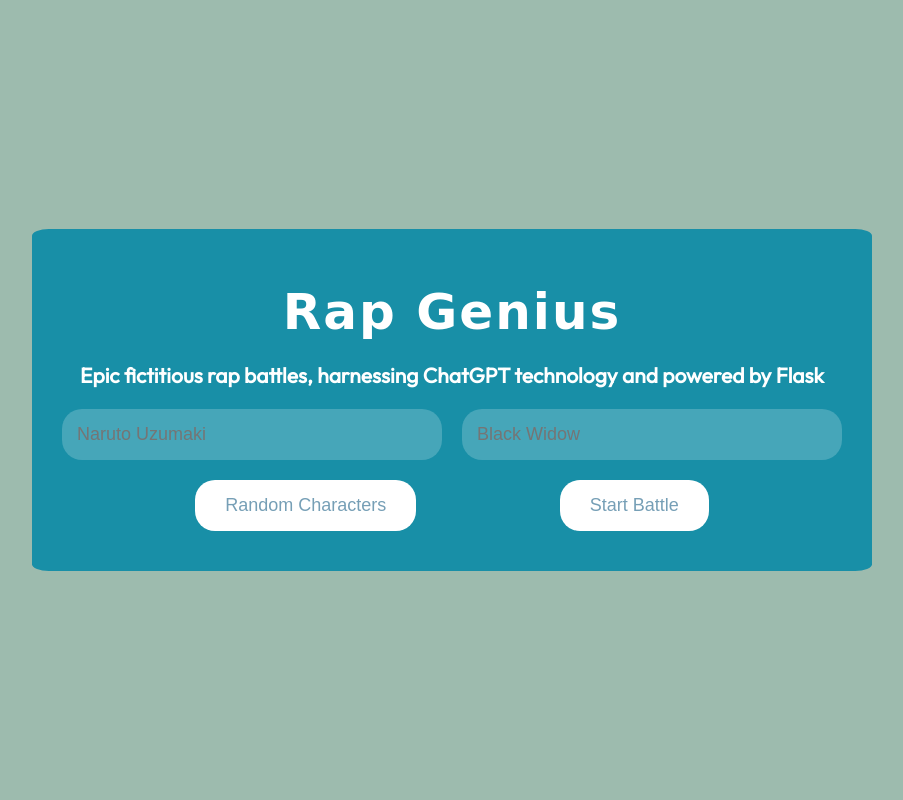
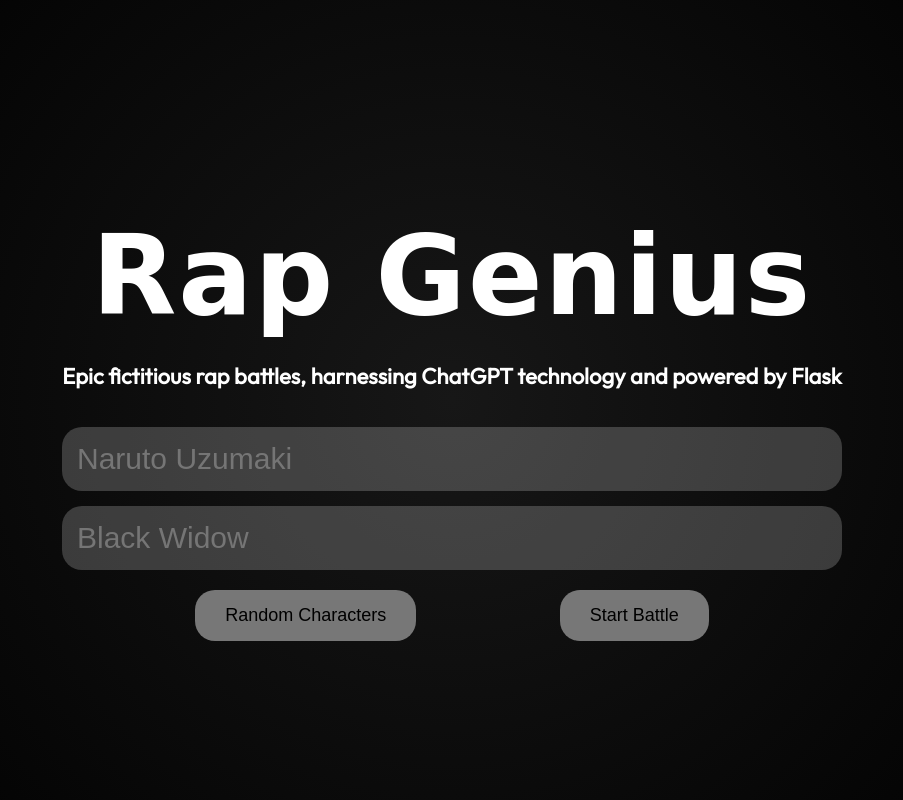
Before and after one commit to AndrewWladis/Rap-Genius, a Flask app: page / in a window 1280 px wide. Shown: the whole page, without its empty margins (188-1091 px from the left). Run offline with Flask 3, Linux system fonts and the light colour scheme; some web fonts are replaced.

Commit message:
Made darker UI

```diff
--- a/main.py
+++ b/main.py
@@ -1,7 +1,8 @@
 from flask import Flask, render_template, request, jsonify
 import random
 from ai_req import ai_req
-#from database_functions import top_five, update_rapper_score
+from waitress import serve
+# from database_functions import return_all, update_rapper_score
 
 def get_two_random_items(characters):
     random_items = random.sample(characters, 2)
@@ -23,22 +24,8 @@
     response = ai_req(character_one, character_two)
     return jsonify(response)
 
-"""@app.route('/up-vote', methods=['POST'])
-def up_vote_rapper():
-    data = request.json
-    rapper = data.get('rapper')
-    update_rapper_score(rapper)
-    return jsonify({
-        "rapper": rapper,
-        "code": "success"
-    })
-
-@app.route('/top-five', methods=['POST'])
-def top_five_rapper():
-    return jsonify(top_five())"""
-
-# app.config["TEMPLATES_AUTO_RELOAD"] = True
+app.config["TEMPLATES_AUTO_RELOAD"] = True
 
 if __name__ == '__main__':
-    from waitress import serve
     serve(app, host="0.0.0.0", port=8080)
+   # app.run()
--- a/templates/index.html
+++ b/templates/index.html
@@ -17,7 +17,7 @@
         }
 
         body {
-            background-color: #9DBBAE;
+            background: radial-gradient(circle, rgba(23,23,23,1) 0%, rgba(0,0,0,1) 100%);
             font-family: 'Arial', sans-serif;
             margin: 0;
             padding: 0;
@@ -31,7 +31,7 @@
         .container {
             max-width: 800px;
             padding: 20px;
-            background-color: #188FA7;
+            background-color: transparent;
             text-align: center;
             color: #fff;
             width: 100vw;
@@ -39,14 +39,14 @@
         }
 
         h1 {
-            font-size: 50px;
+            font-size: 110px;
             margin-bottom: 15px;
             letter-spacing: 2px;
             font-family: 'Poller One', cursive;
         }
 
         h3 {
-            font-size: 21px;
+            font-size: 22px;
             font-family: 'Outfit', sans-serif;
         }
 
@@ -55,19 +55,22 @@
             justify-content: center;
             align-items: center;
             margin-bottom: 20px;
+            flex-wrap:wrap;
+            width: 100%;
         }
 
         .input-container input {
             flex-grow: 1;
             padding: 15px;
-            font-size: 18px;
+            margin-top: 15px;
+            font-size: 30px;
             border: none;
             border-radius: 20px;
-            margin: 0 10px;
+            margin-left: 10px;
+            margin-right: 10px;
             background-color: rgba(255, 255, 255, 0.2);
             color: #fff;
             outline: none;
-            width: 45%;
         }
 
         .loading-circle {
@@ -96,18 +99,17 @@
         .buttons-container button {
             padding: 15px 30px;
             font-size: 18px;
-            background-color: #fff;
+            background-color: #777777;
             border: none;
             border-radius: 20px;
-            color: #769FB6;
+            color: black;
             cursor: pointer;
             outline: none;
             transition: background-color 0.3s ease;
         }
 
         .buttons-container button:hover {
-            background-color: #769FB6;
-            color: #fff;
+            background-color: #fff;
         }
 
         #battle-result {
```
Also changed, not shown: other parts of templates/index.html (+11 -10 lines), database_functions.py (+7 -0 lines).
